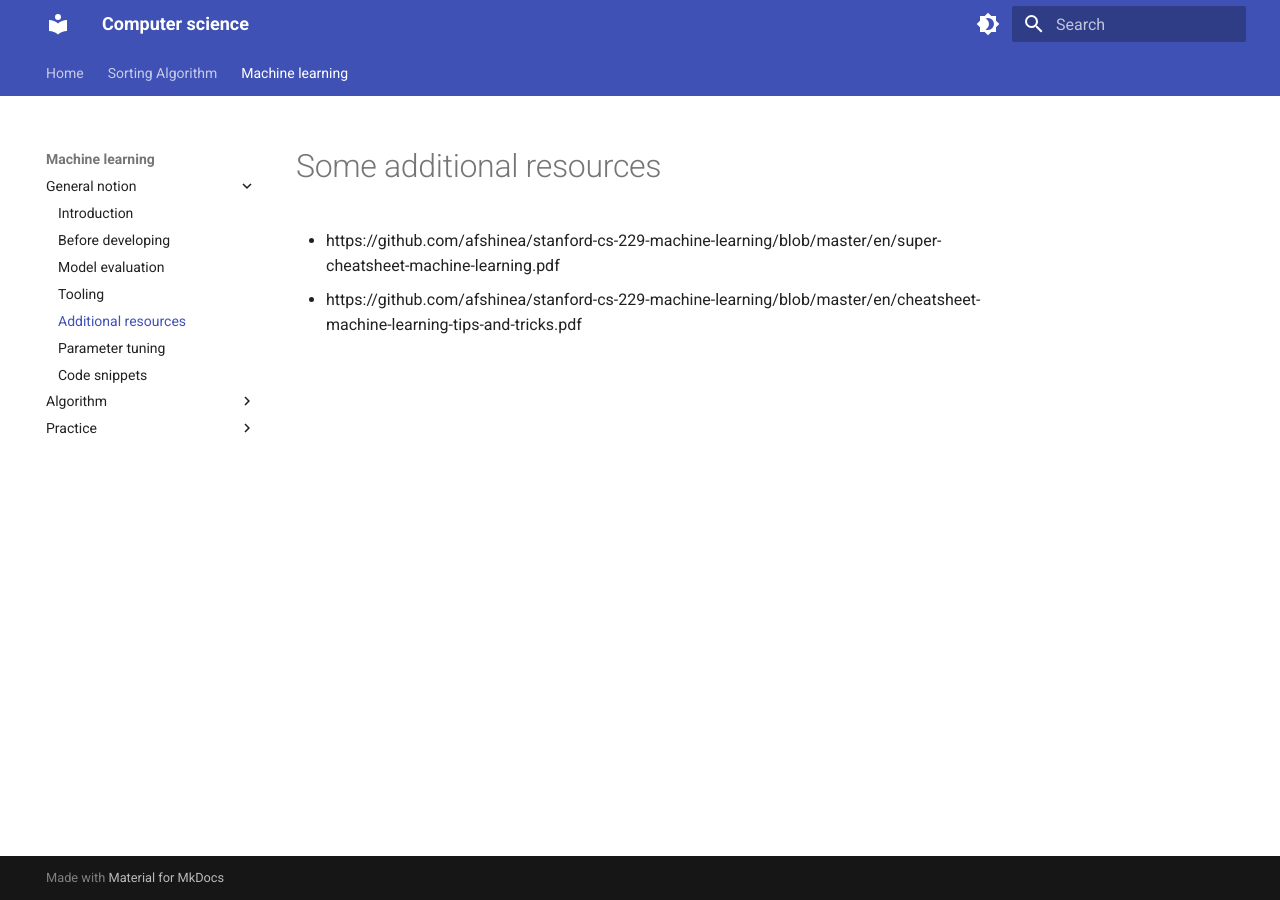
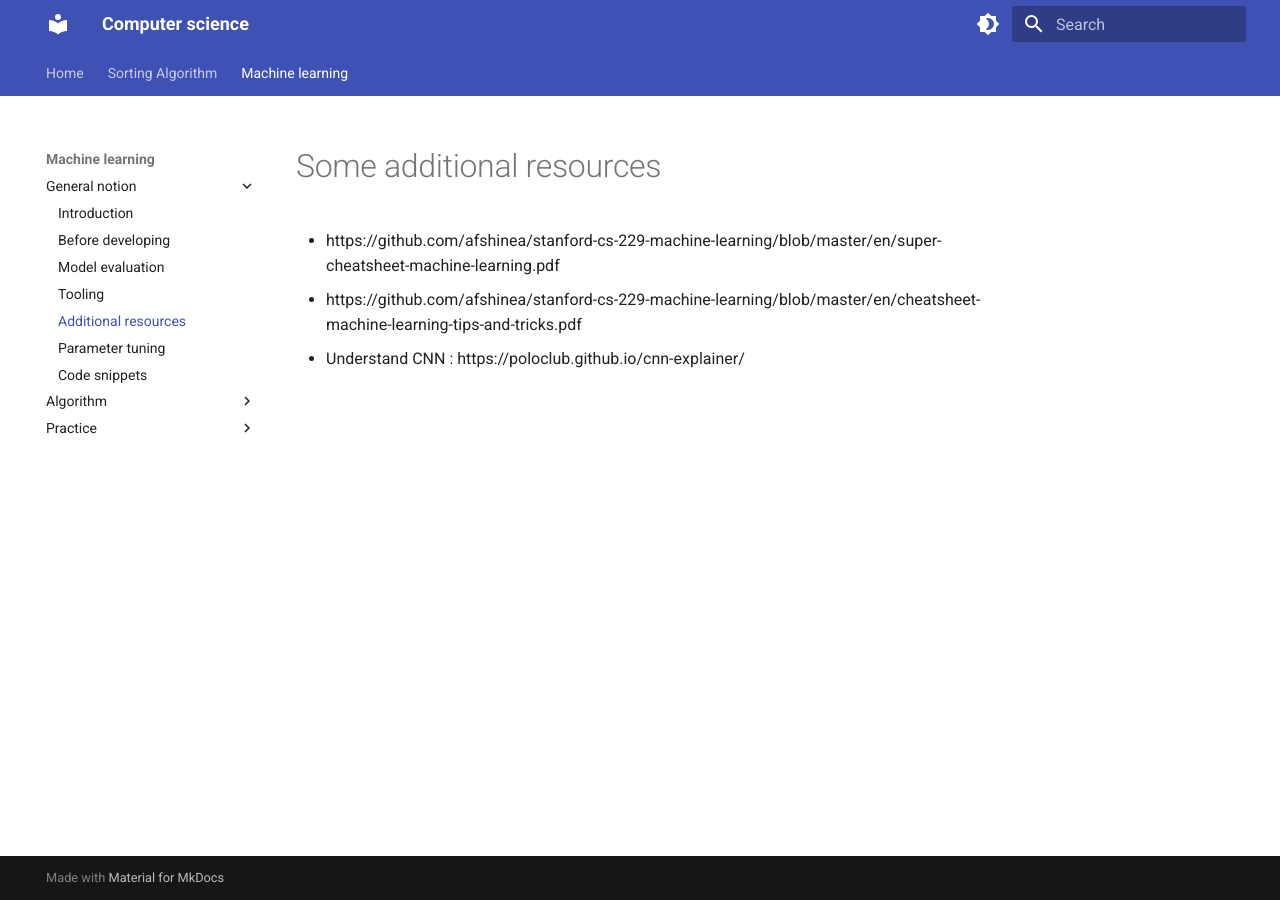
Before and after one commit to Fszta/Computer-Science, an MkDocs documentation site: the page built from docs/machine-learning/resources.md, in a window 1280 px wide. Built offline with MkDocs 1.6.1 and Material for MkDocs 9.7.7, drawn with Linux system fonts in a browser that asks for light colours.

Commit message:
add ressource on cnn

```diff
--- a/docs/machine-learning/resources.md
+++ b/docs/machine-learning/resources.md
@@ -2,3 +2,4 @@
 
 * https://github.com/afshinea/stanford-cs-229-machine-learning/blob/master/en/super-cheatsheet-machine-learning.pdf
 * https://github.com/afshinea/stanford-cs-229-machine-learning/blob/master/en/cheatsheet-machine-learning-tips-and-tricks.pdf
+* Understand CNN : https://poloclub.github.io/cnn-explainer/
```
